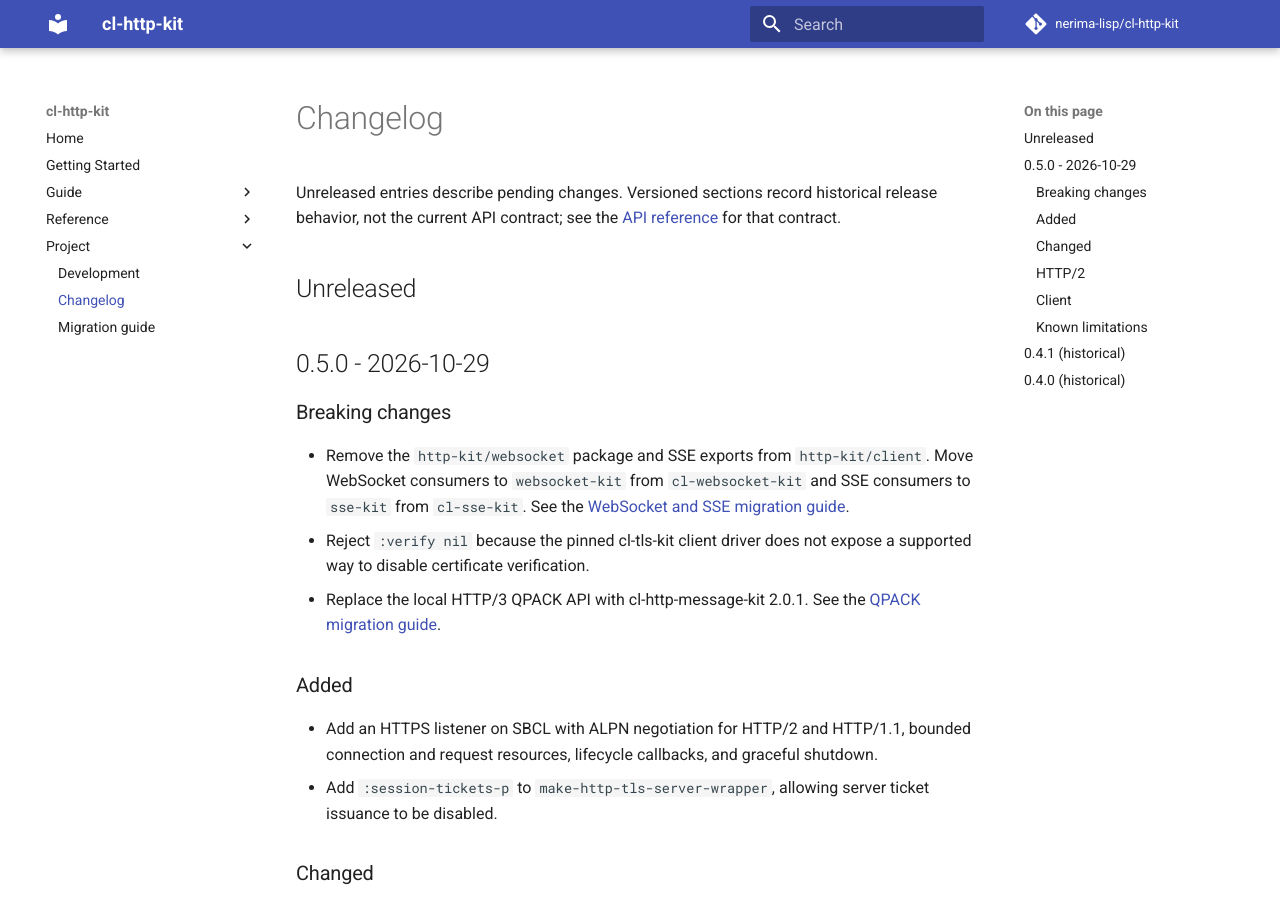
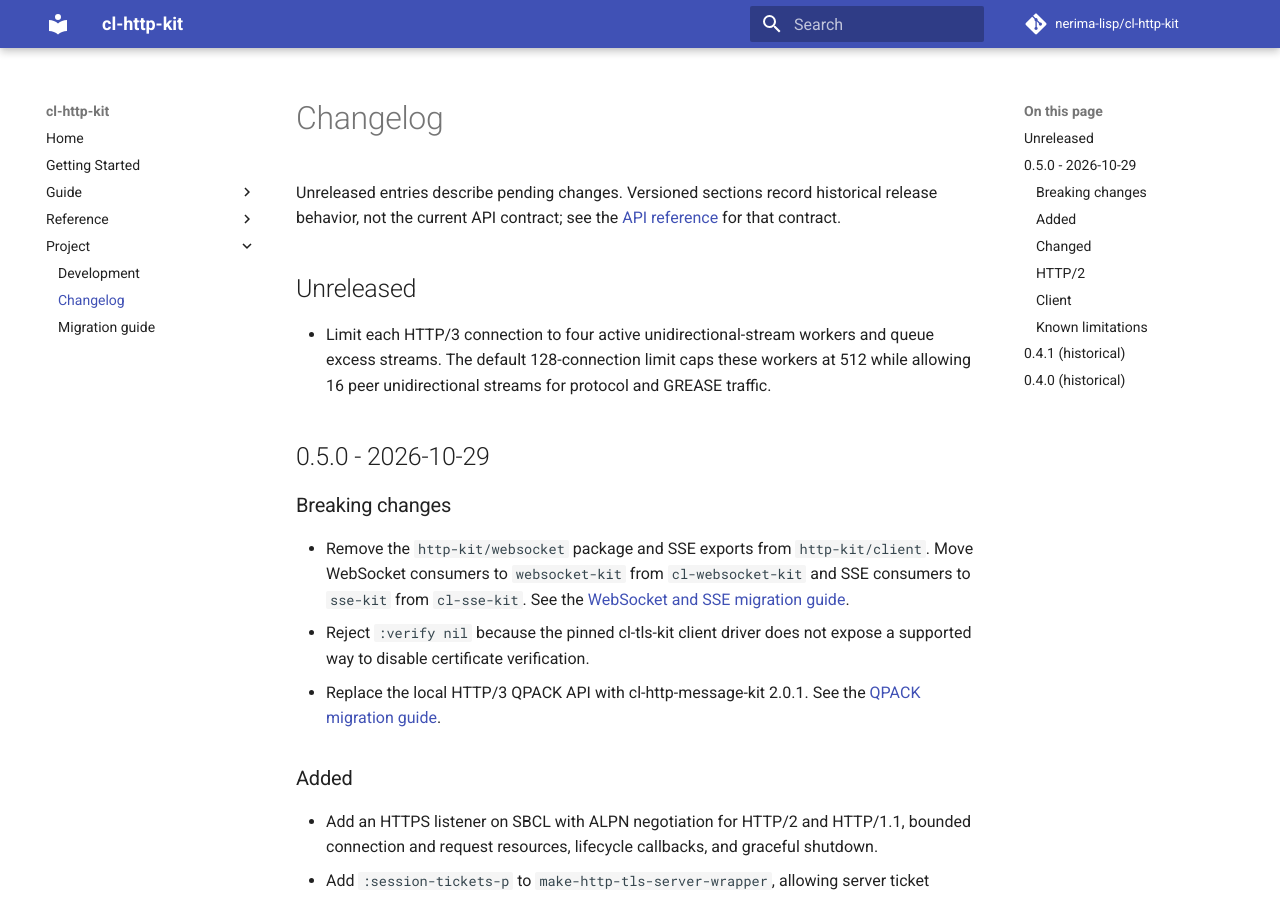
Before and after one commit to nerima-lisp/cl-http-kit, an MkDocs documentation site: the page built from docs/src/project/changelog.md, in a window 1280 px wide and 900 px high. Built offline with MkDocs 1.6.1 and Material for MkDocs 9.7.7, drawn with Linux system fonts in a browser that asks for light colours; comment, search, counter and statistics services are not loaded.

Commit message:
fix(http3): queue excess unidirectional stream workers

```diff
--- a/docs/src/project/changelog.md
+++ b/docs/src/project/changelog.md
@@ -5,6 +5,11 @@ historical release behavior, not the current API contract; see the
 [API reference](../reference/api.md) for that contract.
 
 ## Unreleased
+
+- Limit each HTTP/3 connection to four active unidirectional-stream workers and
+  queue excess streams. The default 128-connection limit caps these workers at
+  512 while allowing 16 peer unidirectional streams for protocol and GREASE
+  traffic.
 
 ## 0.5.0 - 2026-10-29
 
```
Also changed, not shown: 3 other files.
